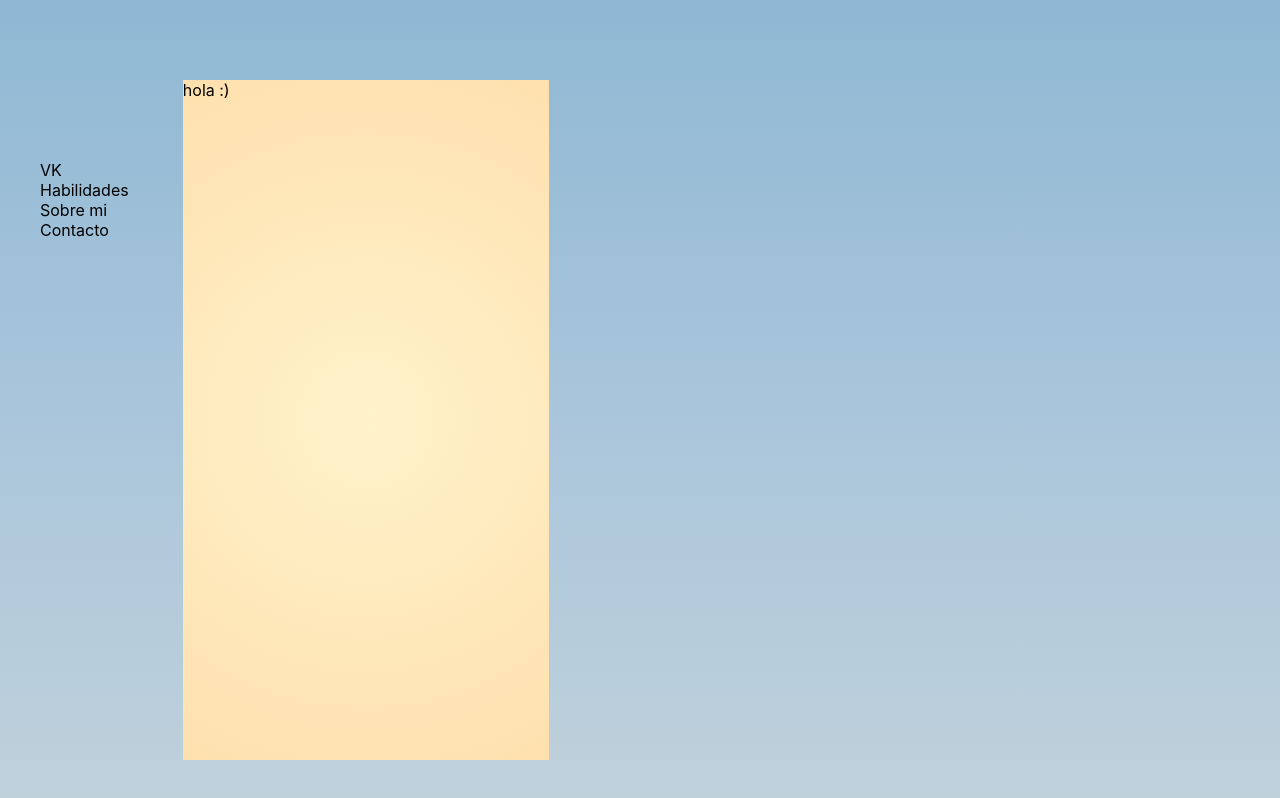
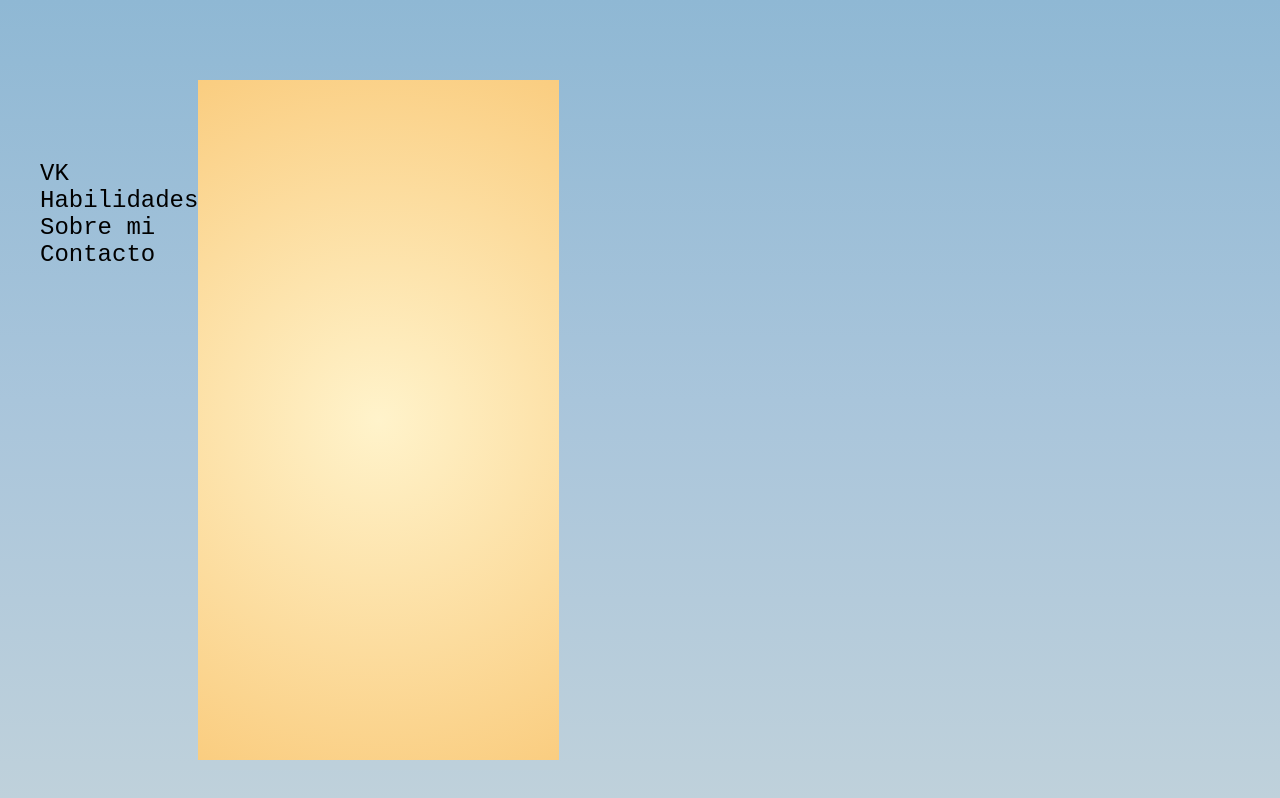
Before and after one commit to ValentinKrajzelman/paginaCV, a React (Create React App) app: page /contacto in a window 1280 px wide. Built offline with nearby package versions, Linux system fonts and the light colour scheme.

Commit message:
seguimos aca

```diff
--- a/src/App.css
+++ b/src/App.css
@@ -17,18 +17,19 @@
   grid-column: 1/2;
   grid-row: 2/3;
 
+
 }
 .link {
   text-decoration: none;
   color:black;
-  /* font-weight: bold;
-  font-family: 'Fjalla One'; */
-  font-size: 2vh;
-  /* padding-top: 2vh; */
+  font-size: 3vh;
+  font-family:'Courier New', Courier, monospace;
+
 }
 
+
 .contenido{
-  background-image: radial-gradient(circle,rgb(255, 243, 203), rgb(254, 224, 174));
+  background-image: radial-gradient(circle,rgb(255, 243, 203), rgb(250, 205, 128));
   grid-column:2/4;
   grid-row: 2/4;
 }
--- a/src/components/Landingpage.component.js
+++ b/src/components/Landingpage.component.js
@@ -2,7 +2,7 @@ import React from "react";
 
 const Landingpage = () => {
     return(
-        <div>a ver</div>
+        <div></div>
     );
 };
 
--- a/src/components/contacto.component.js
+++ b/src/components/contacto.component.js
@@ -3,7 +3,7 @@ import React from  "react";
 const Contacto = () => {
 
 
-        return(<div>hola :)</div>);
+        return(<div></div>);
 
 
 };
--- a/src/components/habilidades.component.js
+++ b/src/components/habilidades.component.js
@@ -3,7 +3,7 @@ import React from  "react";
 const Habilidades = () => {
 
 
-        return(<div>hola :)</div>);
+        return(<div></div>);
 
 
 };
--- a/src/components/sobremi.component.js
+++ b/src/components/sobremi.component.js
@@ -3,7 +3,7 @@ import React from  "react";
 const Sobremi = () => {
 
 
-        return(<div>hola :)</div>);
+        return(<div></div>);
 
 
 };
```
